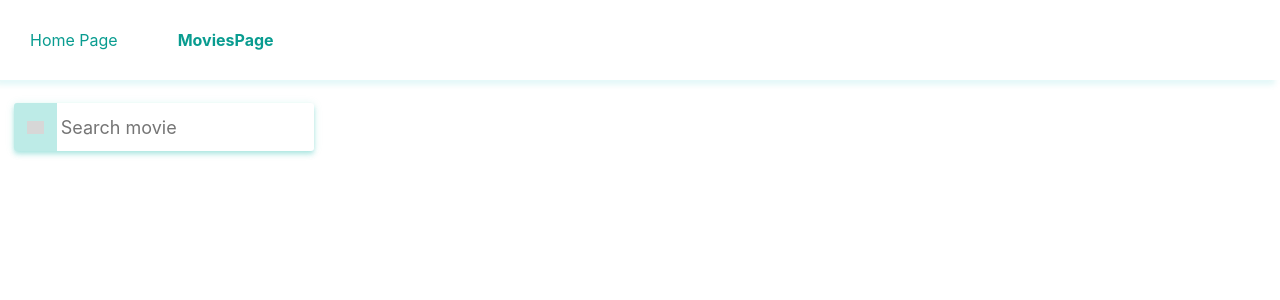
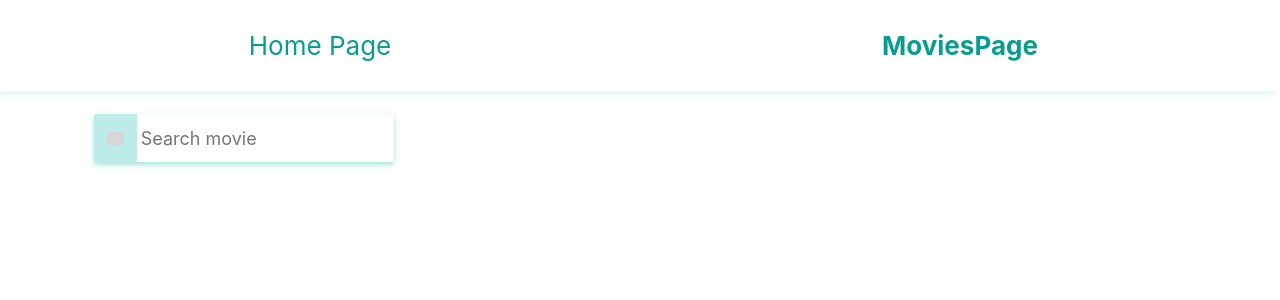
Before and after one commit to OlhaBaturina/goit-react-hw-05-movies, a React (Create React App) app: page /movies in a window 1280 px wide. Shown: the top 300 px of the page. Built offline with nearby package versions, Linux system fonts and the light colour scheme; grey boxes are pictures that could not be loaded.

Commit message:
Добавляет оформление

```diff
--- a/src/App.css
+++ b/src/App.css
@@ -1,10 +1,3 @@
-.App {
-    display: grid;
-    grid-template-columns: 1fr;
-    grid-gap: 16px;
-    padding-bottom: 24px;
-}
-
 a:link {
     color: rgb(9, 156, 144);
     outline: none;
@@ -20,3 +13,11 @@ a:hover {
 a:active {
     color: rgb(20, 99, 92);
 }
+
+.Container {
+    max-width: 1170px;
+    margin-left: auto;
+    margin-right: auto;
+    padding-left: 25px;
+    padding-right: 25px;
+}
--- a/src/App.js
+++ b/src/App.js
@@ -15,7 +15,7 @@ export function App() {
     return (
         <div>
             <Navigation />
-
+            <div className="Container">
                 <Suspense fallback={<CustomLoader />}>
                     <Switch>
                         <Route exact path="/">
@@ -34,5 +34,6 @@ export function App() {
                     </Switch>
                 </Suspense>
             </div>
+        </div>
     );
 }
--- a/src/Components/Cast/Cast.js
+++ b/src/Components/Cast/Cast.js
@@ -21,13 +21,15 @@ export default function CastDetails({ movieId }) {
     }, [movieId]);
 
     return (
-        <ul className={s.list}>
+        <>
             {(status === 'pending' &&
                 (cast.length >= 1 ? (
-                    cast.map(({ profile_path, character, id, name }) => (
+                    <ul className={s.list}>
+                        {cast.map(({ profile_path, character, id, name }) => (
                             <li key={id} className={s.listItem}>
                                 <div>
                                     <img
+                                        className={s.image}
                                         src={
                                             profile_path
                                                 ? `https://image.tmdb.org/t/p/w200${profile_path}`
@@ -40,12 +42,13 @@ export default function CastDetails({ movieId }) {
                                 <h4>{name}</h4>
                                 <p>{character}</p>
                             </li>
-                    ))
+                        ))}
+                    </ul>
                 ) : (
                     <h3>No information about cast.</h3>
                 ))) ||
                 (status === 'loading' && <CustomLoader />) ||
                 (status === 'rejected' && <NotFound />)}
-        </ul>
+        </>
     );
 }
--- a/src/Components/Cast/Cast.module.css
+++ b/src/Components/Cast/Cast.module.css
@@ -22,3 +22,10 @@
     transform: scale(1.03);
     cursor: zoom-in;
 }
+
+.image {
+    width: 250px;
+    height: 350px;
+    border-radius: 4px;
+    object-fit: cover;
+}
--- a/src/Components/MovieDetailsPage/MovieDetailsPage.module.css
+++ b/src/Components/MovieDetailsPage/MovieDetailsPage.module.css
@@ -36,3 +36,7 @@
     margin-bottom: 8px;
     font-size: 16px;
 }
+img {
+    border-radius: 4px;
+    object-fit: cover;
+}
--- a/src/Components/MoviesPage/MoviesPage.js
+++ b/src/Components/MoviesPage/MoviesPage.js
@@ -54,7 +54,7 @@ function SearchMovie() {
     };
 
     return (
-        <div>
+        <div className={s.Container}>
             <header className={s.SearchMovie}>
                 <form className={s.SearchForm} onSubmit={handleSubmit}>
                     <button type="submit" className={s.SearchForm_button}>
--- a/src/Components/MoviesPage/MoviesPage.module.css
+++ b/src/Components/MoviesPage/MoviesPage.module.css
@@ -1,3 +1,7 @@
+/* .Container {
+    margin-left: 50%;
+} */
+
 .SearchMovie {
     display: flex;
     justify-content: left;
--- a/src/Components/Navigation/Navigation.module.css
+++ b/src/Components/Navigation/Navigation.module.css
@@ -1,17 +1,22 @@
 .Navigation {
     display: flex;
-    align-items: stretch;
-    /* position: fixed; */
-    width: 100%;
+    justify-content: space-around;
+    /* width: 100%; */
+    padding: 0;
     /* top: 0;
     left: 0; */
     box-shadow: -5px 5px 5px rgba(71, 203, 207, 0.137);
 }
 
 .navLink {
+    display: block;
     margin: 30px;
     color: rgba(16, 71, 73, 0.993);
     text-decoration: none;
+    width: calc(100% / 2);
+    height: inherit;
+    text-align: center;
+    font-size: 26px;
 }
 
 .activeLink {
--- a/src/Components/TrendsMovie/TrendsMovie.js
+++ b/src/Components/TrendsMovie/TrendsMovie.js
@@ -24,8 +24,8 @@ export default function TrendsMovie() {
     }, []);
 
     return (
-        <div>
-            <h1>Trending today</h1>
+        <div className={s.Container}>
+            <h1 className={s.header}>Trending today</h1>
             {(status === 'pending' && (
                 <ul className={s.filmsList}>
                     {movies.map(movie => (
--- a/src/Components/TrendsMovie/TrendsMovie.module.css
+++ b/src/Components/TrendsMovie/TrendsMovie.module.css
@@ -1,3 +1,47 @@
+.Container {
+    margin-left: 5%;
+}
+
+.header {
+    margin: 30px auto;
+    animation: text-shadow 1.5s ease-in-out;
+    font-size: 24px;
+    letter-spacing: 0.2pc;
+    font-weight: 800;
+    line-height: 1;
+    color: rgba(16, 71, 73, 0.993);
+}
+
+@keyframes text-shadow {
+    0% {
+        transform: translateY(0);
+        text-shadow: 0 0 0 #117a7e, 0 0 0 #2cfcfd, 0 0 0 #20fbcb, 0 0 0 #fefc4b;
+    }
+
+    20% {
+        transform: translateY(-1em);
+        text-shadow: 0 0.125em 0 #0c2ffb, 0 0.25em 0 #2cfcfd,
+            0 -0.125em 0 #fb203b, 0 -0.25em 0 #fefc4b;
+    }
+
+    40% {
+        transform: translateY(0.5em);
+        text-shadow: 0 -0.0625em 0 #03806f, 0 -0.125em 0 #2cfcfd,
+            0 0.0625em 0 #fb203b, 0 0.125em 0 #fefc4b;
+    }
+
+    60% {
+        transform: translateY(-0.25em);
+        text-shadow: 0 0.03125em 0 #0cfbc7, 0 0.0625em 0 #2cfcfd,
+            0 -0.03125em 0 #fb203b, 0 -0.0625em 0 #fefc4b;
+    }
+
+    80% {
+        transform: translateY(0);
+        text-shadow: 0 0 0 #0ccbfb, 0 0 0 #2cfcfd, 0 0 0 #fb203b, 0 0 0 #fefc4b;
+    }
+}
+
 .filmLink {
     list-style: square;
     margin-bottom: 8px;
@@ -7,6 +51,3 @@
 .filmLink:focus {
     color: rgb(18, 184, 170);
 }
-
-.filmsList {
-}
```
Lines whose indentation alone changed are shown as unchanged.
